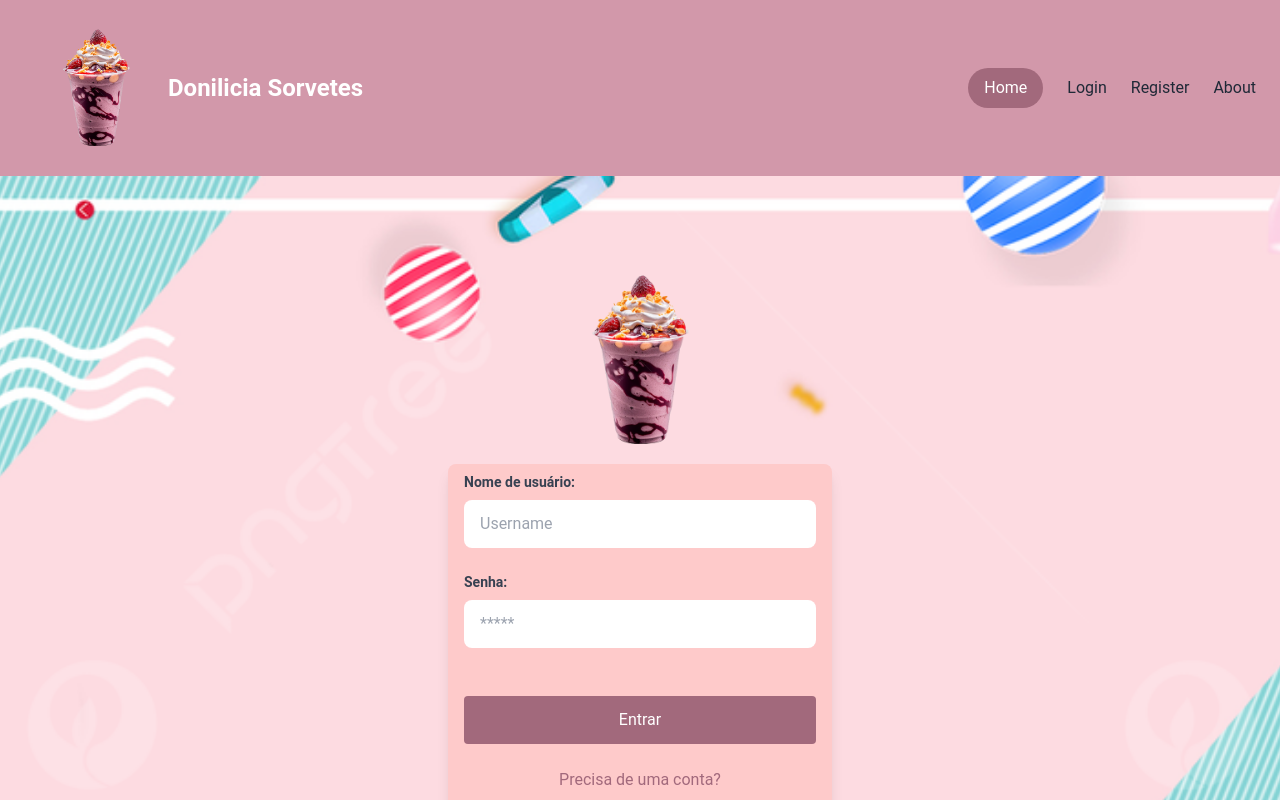
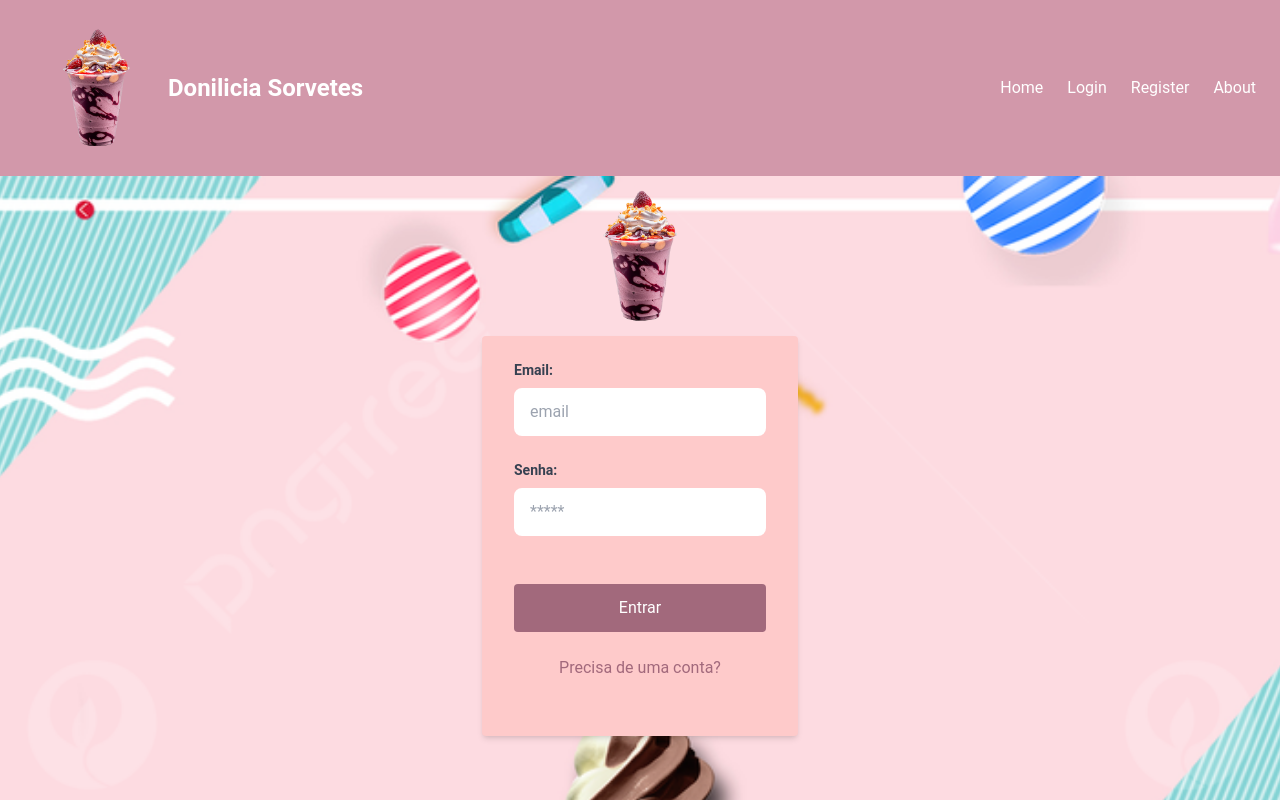
Before and after one commit to Doni-zete/react-tarefas, a React (Create React App) app: page /login in a window 1280 px wide. Shown: the top 800 px of the page. Built offline with nearby package versions, Linux system fonts and the light colour scheme.

Commit message:
feat: autenticando

```diff
--- a/src/App.js
+++ b/src/App.js
@@ -5,19 +5,25 @@ import Login from "./pages/Login";
 import Register from "./pages/Register";
 import NotFound from "./components/NotFound";
 import About from "./pages/About";
+import NavMenu from "./components/NavMenu";
+import Footer from "./components/Footer";
+import {AuthProvider} from "./context/AuthContext";
+
 
 function App() {
   return (
     <>
+    <AuthProvider>
+      <NavMenu />
       <Routes>
         <Route path="/" element={<Home />} />
         <Route path="/login" element={<Login />} />
         <Route path="/register" element={<Register />} />
         <Route path="/about" element={<About />} />
-
-
         <Route path="/*" element={<NotFound />} />
       </Routes>
+      <Footer />
+      </AuthProvider>
     </>
   );
 }
--- a/src/components/NavMenu/index.js
+++ b/src/components/NavMenu/index.js
@@ -1,24 +1,25 @@
-import React, { useState } from "react";
-import { Link } from "react-router-dom";
+import React, { useContext } from "react";
+import { Link, useNavigate } from "react-router-dom";
 import sorvetBackground from "../../assets/copo-sorvete1.png";
-import './style.css'
+import "./style.css";
+import { AuthContext } from "../../context/AuthContext";
 
 const NavMenu = () => {
-  const [categoriaTab, setCategoriaTab] = useState("Home");
+  const userLogged = useContext(AuthContext);
+  const navigate = useNavigate();
+  console.log(userLogged);
+
   return (
     <header className="bg-tranparent z-50 w-full bg-nav py-1 text-center text-white">
       <nav className="flex items-center max-w-screen-xl mx-auto px-6 py-3">
         <div className="flex flex-grow items-center">
-
           <Link to="/">
             <img
               src={sorvetBackground}
               alt="logo"
               className="w-36 cursor-pointer"
             />
-
           </Link>
-
 
           <h1 className="text-center text-2xl font-semibold text-white">
             Donilicia Sorvetes
@@ -26,50 +27,10 @@ const NavMenu = () => {
         </div>
 
         <div className="flex items-center justify-center space-x-6">
-          <button
-            className={
-              categoriaTab === "Home"
-                ? "active-menu-tab bg-primary"
-                : "menu-tab"
-            }
-          >
-            <Link to="/" onClick={() => setCategoriaTab("Home")}>
-              Home
-            </Link>
-          </button>
-          <button
-            className={
-              categoriaTab === "Login"
-                ? "active-menu-tab bg-primary"
-                : "menu-tab"
-            }
-          >
-            <Link to="/login" onClick={() => setCategoriaTab("Login")}>
-              Login
-            </Link>
-          </button>
-          <button
-            className={
-              categoriaTab === "Register"
-                ? "active-menu-tab bg-primary"
-                : "menu-tab"
-            }
-          >
-            <Link to="/register" onClick={() => setCategoriaTab("Register")}>
-              Register
-            </Link>
-          </button>
-          <button
-            className={
-              categoriaTab === "About"
-                ? "active-menu-tab bg-primary"
-                : "menu-tab"
-            }
-          >
-            <Link to="/about" onClick={() => setCategoriaTab("About")}>
-            About
-            </Link>
-          </button>
+          <button>Home</button>
+          <button onClick={() => navigate("/login")}>Login</button>
+          <button>Register</button>
+          <button>About</button>
         </div>
       </nav>
     </header>
--- /dev/null
+++ b/src/context/AuthContext.js
@@ -0,0 +1,15 @@
+import React, { useState } from 'react'
+import {createContext} from 'react'
+
+const AuthContext = createContext();
+
+const AuthProvider = ({children}) => {
+  const [userLogged, setUserLogged] = useState(true)
+  return (
+    <AuthContext.Provider value={userLogged}>
+      {children}
+    </AuthContext.Provider>
+  )
+}
+
+export {AuthContext, AuthProvider}
--- a/src/index.js
+++ b/src/index.js
@@ -3,17 +3,13 @@ import ReactDOM from "react-dom/client";
 import "./index.css";
 import App from "./App";
 
-import NavMenu from "./components/NavMenu";
 import { BrowserRouter } from "react-router-dom";
-import Footer from "./components/Footer/index";
 
 const root = ReactDOM.createRoot(document.getElementById("root"));
 root.render(
   <React.StrictMode>
     <BrowserRouter>
-      <NavMenu />
       <App />
-      <Footer />
     </BrowserRouter>
   </React.StrictMode>
 );
--- a/src/pages/Login/index.js
+++ b/src/pages/Login/index.js
@@ -1,51 +1,61 @@
 import React, { useState } from "react";
-import { useNavigate } from "react-router";
+import { useNavigate } from "react-router-dom";
 import sorvetBackground from "../../assets/copo-sorvete1.png";
 
 const Login = () => {
-  const [nomeText, setNomeText] = useState("");
-  const [senhaText, setSenhaText] = useState("");
+  const [inputValues, setInputValues] = useState({
+    email: "",
+    senha: "",
+  });
   const navigate = useNavigate();
 
-  const handleSubmit = (event) => {
-    event.preventDefault();
-
-    if (nomeText.trim() === "" || senhaText.trim() === "") {
-      return;
-    }
-    navigate("/", { state: { nomes: [nomeText] } });
+  const handleChangeValues = (event) => {
+    setInputValues({
+      ...inputValues,
+      [event.target.name]: event.target.value,
+    });
+    console.log(inputValues);
   };
 
-  const handleChangeNome = (event) => {
-    setNomeText(event.target.value);
-  };
-
-  const handleChangeSenha = (event) => {
-    setSenhaText(event.target.value);
+  const handleSubmit = async (event) => {
+    event.preventDefault();
+    const response = await fetch("http://localhost:3000/auth/login", {
+      method: "POST",
+      headers: {
+        "Content-Type": "application/json",
+      },
+      body: JSON.stringify(inputValues),
+    });
+    console.log(response)
+    navigate("/");
   };
 
   return (
     <main className="h-screen w-full  banner">
-      <div className="flex flex-col items-center pt-20 h-screen">
-        <img className="w-52" src={sorvetBackground} alt="logo tipo da sorveteria" />
+      <div className="flex flex-col items-center h-screen">
+        <img
+          className="w-40"
+          src={sorvetBackground}
+          alt="logo tipo da sorveteria"
+        />
         <form
-          className="bg-red-200 shadow-lg rounded-lg w-96 px-4 py-2"
+          className="bg-red-200 shadow-md rounded px-8 pt-6 pb-8 mb-4"
           onSubmit={handleSubmit}
         >
           <div className="mb-6">
             <label
               className="block text-gray-700 text-sm font-bold mb-2"
-              htmlFor="username"
+              htmlFor="email"
             >
-              Nome de usuário:
+              Email:
             </label>
             <input
               className="w-full px-4 py-3 rounded-lg ring-red-200 focus:ring-4 focus:outline-none transition duration-300 focus:shadow-xl"
-              id="username"
+              id="email"
               type="text"
-              placeholder="Username"
-              value={nomeText}
-              onChange={handleChangeNome}
+              placeholder="email"
+              name="email"
+              onChange={handleChangeValues} //onchange e dispara quando tem mudança no input
               required
             />
           </div>
@@ -53,17 +63,17 @@ const Login = () => {
           <div className="mb-6">
             <label
               className="block text-gray-700 text-sm font-bold mb-2"
-              htmlFor="password"
+              htmlFor="senha"
             >
               Senha:
             </label>
             <input
               className="w-full px-4 py-3 rounded-lg ring-red-200 focus:ring-4 focus:outline-none transition duration-300 focus:shadow-xl"
-              id="password"
+              id="senha"
               type="password"
               placeholder="*****"
-              value={senhaText}
-              onChange={handleChangeSenha}
+              name="senha"
+              onChange={handleChangeValues}
               required
             />
           </div>
@@ -75,7 +85,9 @@ const Login = () => {
             Entrar
           </button>
 
-          <p className="text-base text-primary text-center my-6 hover:underline">Precisa de uma conta?</p>
+          <p className="text-base text-primary text-center my-6 hover:underline">
+            Precisa de uma conta?
+          </p>
         </form>
       </div>
     </main>
```
Also changed, not shown: 1 other file (tests, documents, lock files or other folders). Lines whose indentation alone changed are shown as unchanged.
